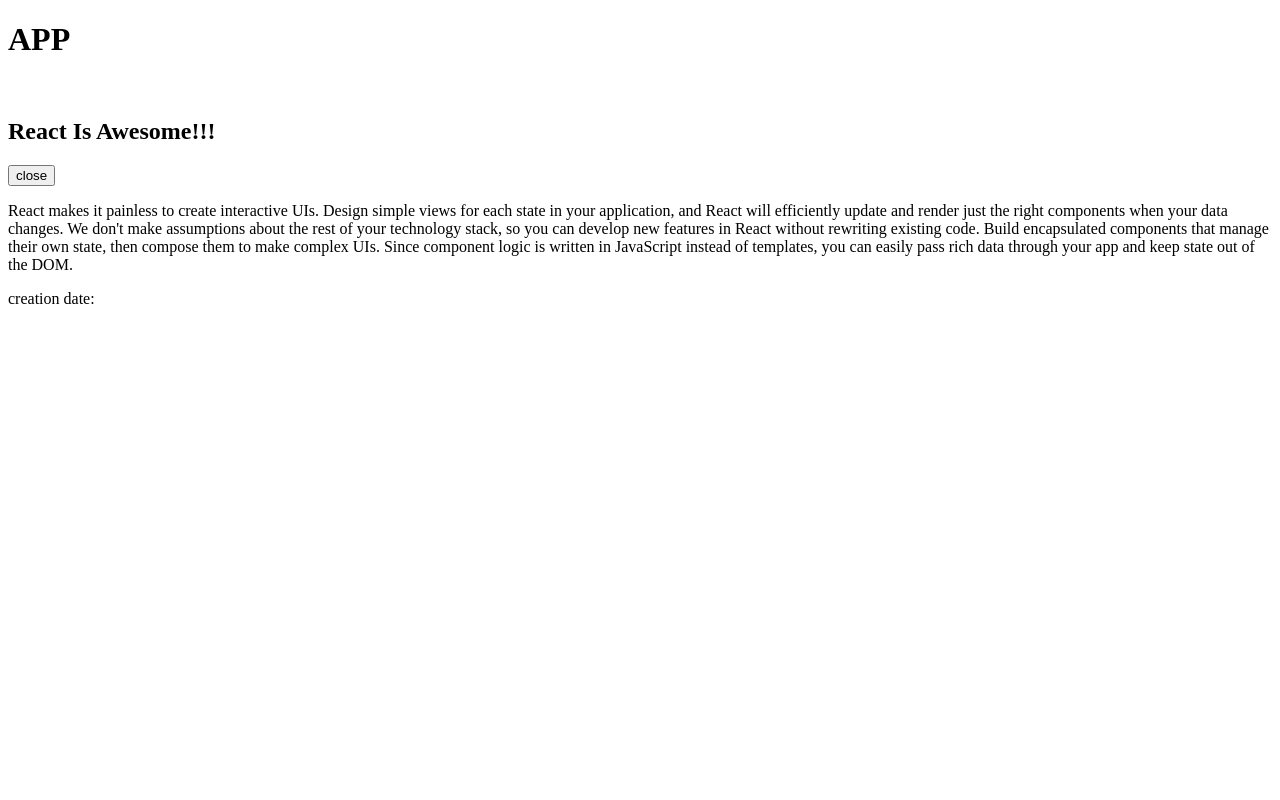
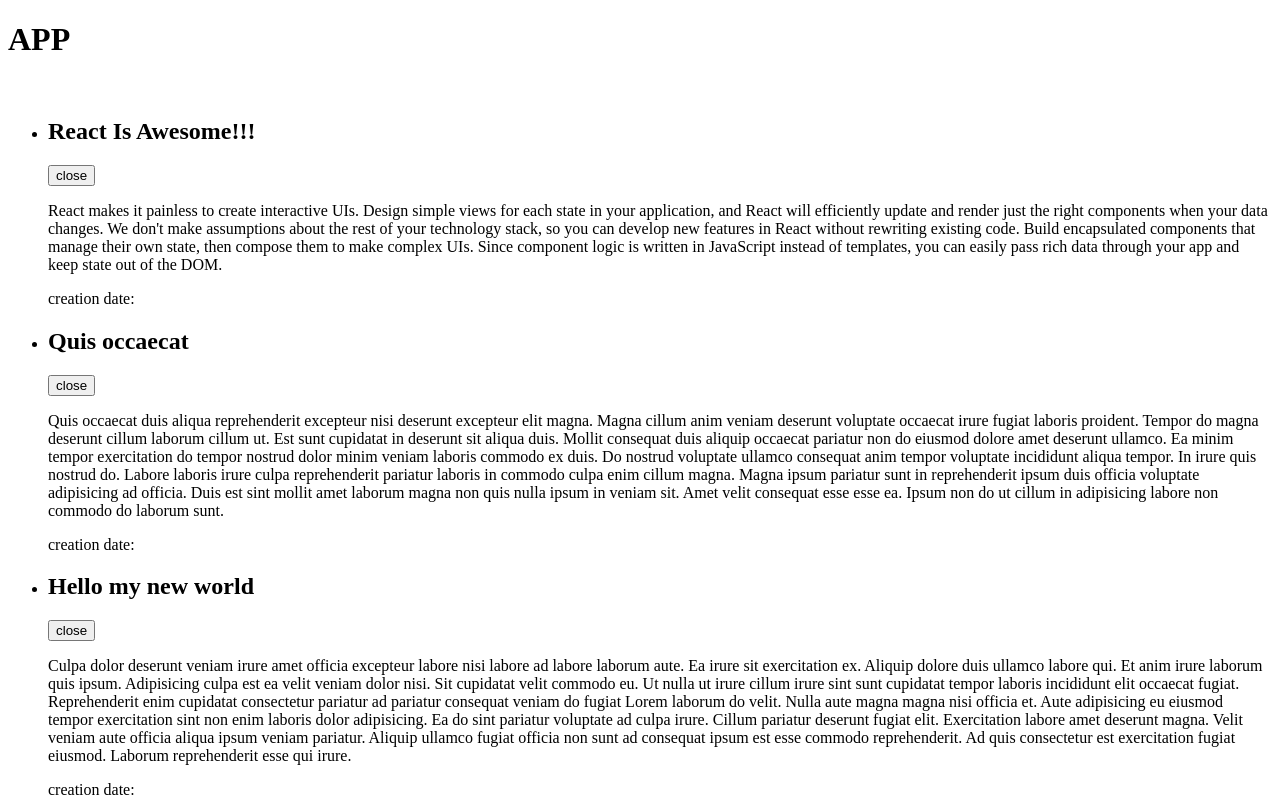
Before and after one commit to Ustingit/reactJSruLearning, a React (Create React App) app in the folder template/: page / in a window 1280 px wide. Shown: the top 800 px of the page. Built offline with nearby package versions, Linux system fonts and the light colour scheme; the HTML template or start-up script is replaced by a standard one.

Commit message:
finished 7th lesson - list of element (map)

```diff
--- a/template/src/components/App.js
+++ b/template/src/components/App.js
@@ -1,12 +1,13 @@
 import Article from './Article'
 import React from 'react'
 import articles from '../fixtures'
+import ArticlesList from './ArticleList'
 
 function App() {
     return(
         <div>
               <h1>APP</h1><br />
-            <Article article={articles[0]} flag foo="bar" />
+            <ArticlesList articles={articles} />
       </div>
     )
   }
--- /dev/null
+++ b/template/src/components/ArticleList.js
@@ -0,0 +1,14 @@
+import React from 'react';
+import Article from './Article';
+
+export default function ArticlesList({ articles }){
+    const articleElements = articles.map(element =>
+        <li key={element.id}><Article article={element} /></li>
+    );
+
+    return(
+        <ul>
+            {articleElements}}
+        </ul>
+    )
+}
```
